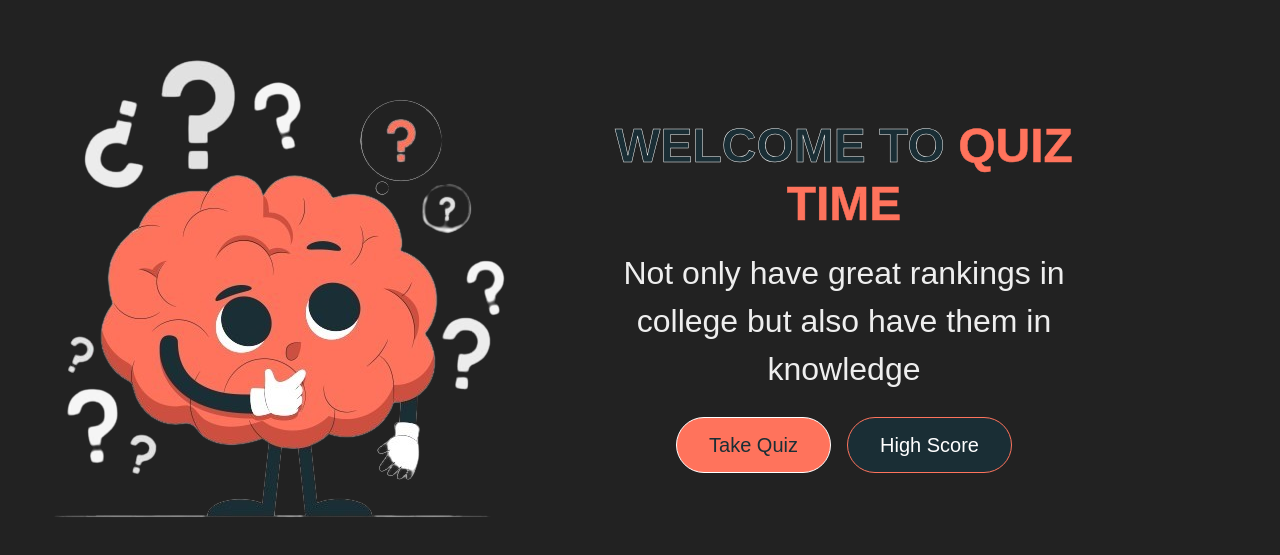
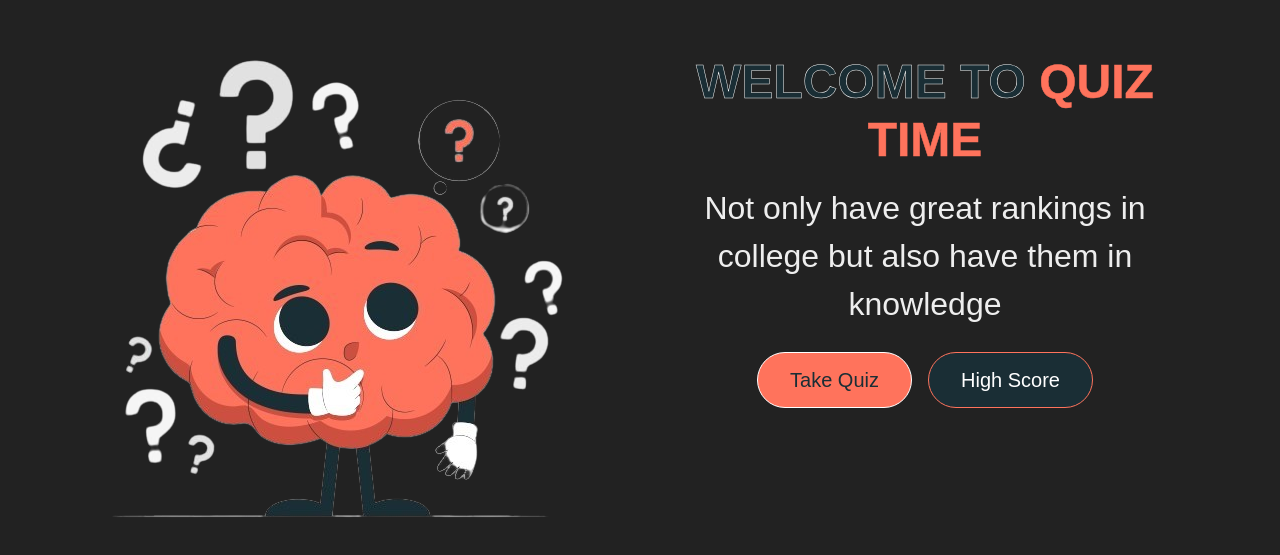
Before and after one commit to sannya07/SanyaDon, a plain HTML site: page index.html in a window 1280 px wide. Shown: the part 113-668 px from the top of the page. Drawn offline with nearby package versions, Linux system fonts and the light colour scheme.

Commit message:
Update index.html

```diff
--- a/index.html
+++ b/index.html
@@ -1,67 +1,41 @@
 <!DOCTYPE html>
 <html lang="en">
+
 <head>
     <meta charset="UTF-8">
     <meta name="viewport" content="width=device-width, initial-scale=1.0">
     <title>Quiz App</title>
-    <link href="https://cdn.jsdelivr.net/npm/bootstrap@5.0.2/dist/css/bootstrap.min.css" rel="stylesheet" integrity="sha384-EVSTQN3/azprG1Anm3QDgpJLIm9Nao0Yz1ztcQTwFspd3yD65VohhpuuCOmLASjC" crossorigin="anonymous">
+    <link href="https://cdn.jsdelivr.net/npm/bootstrap@5.0.2/dist/css/bootstrap.min.css" rel="stylesheet"
+        integrity="sha384-EVSTQN3/azprG1Anm3QDgpJLIm9Nao0Yz1ztcQTwFspd3yD65VohhpuuCOmLASjC" crossorigin="anonymous">
     <link rel="stylesheet" href="style.css">
 
 </head>
+
 <body>
-    <!-- <nav class="navbar navbar-expand-lg navbar-dark">
-        <div class="container">
-            <a class="navbar-brand" href="#">Quiz Time</a>
-            <button class="navbar-toggler" type="button" data-bs-toggle="collapse" data-bs-target="#navbarSupportedContent" aria-controls="navbarSupportedContent" aria-expanded="false" aria-label="Toggle navigation">
-                <span class="navbar-toggler-icon"></span>
-            </button>
-            <div class="collapse navbar-collapse" id="navbarSupportedContent">
-                <ul class="navbar-nav me-auto mb-2 mb-lg-0">
-                    <li class="nav-item">
-                        <a class="nav-link active" aria-current="page" href="index.html">Home</a>
-                    </li>
-                    <li class="nav-item">
-                        <a class="nav-link" href="quiz.html">Take Quiz</a>
-                    </li>
-                    <li class="nav-item">
-                        <a class="nav-link" href="#">Leaderboard</a>
-                    </li>
-                    <li class="nav-item dropdown">
-                        <a class="nav-link dropdown-toggle" href="#" id="navbarDropdown" role="button" data-bs-toggle="dropdown" aria-expanded="false">
-                            Other
-                        </a>
-                        <ul class="dropdown-menu" aria-labelledby="navbarDropdown">
-                            <li><a class="dropdown-item" href="#">Blog</a></li>
-                            <li><a class="dropdown-item" href="#">About</a></li>
-                            <li><hr class="dropdown-divider"></li>
-                            <li><a class="dropdown-item" href="#">Downloads</a></li>
-                        </ul>
-                    </li>
-                </ul>
-                <form class="d-flex gap-2">
-                    <a href="#" class="btn btn-primary ms-2" style="background-color: #FF735C; border-color: #FF735C;">Login</a>
-                    <a href="#" class="btn btn-primary ms-2 " style="background-color: #1A2E35; border-color: #FF735C;" >Sign Up</a>
-                </form>
+    <div class="container d-flex gap-5 justify-content-center align-items-center vh-100">
+        <div class="row">
+            <div class="col-sm">
+                <img src="orangebrain-removebg-preview.png" alt="">
             </div>
-        </div>
-    </nav> -->
-    <div class="container d-flex gap-5 justify-content-center align-items-center vh-100 row ">
-        <div class="col-sm">
-
-            <img src="orangebrain-removebg-preview.png" alt="" >
-        </div>
-        <div id="home" class="col-sm">
-            <h1 class="display-5 fw-bold my-3 glow-text">WELCOME TO<span style="color :#FF735C; -webkit-text-stroke: 0.5px #FF735C ; ">&nbsp;QUIZ TIME</span></h1>
-            <p class="fs-2">Not only have great rankings in college but also have them in knowledge</p>
-            <div class="d-flex justify-content-center px-4 gap-3">
-                <a class="btn btn-primary" style="background-color: #FF735C; border-color: white; color: #1A2E35;" href="quiz.html">Take Quiz</a>
-                <a class="btn btn-success" style="background-color: #1A2E35; border-color: #FF735C;" href="/highscores.html">High Score</a>
+            <div id="home" class="col-sm">
+                <h1 class="display-5 fw-bold my-3 glow-text">WELCOME TO<span
+                        style="color :#FF735C; -webkit-text-stroke: 0.5px #FF735C ; ">&nbsp;QUIZ TIME</span></h1>
+                <p class="fs-2">Not only have great rankings in college but also have them in knowledge</p>
+                <div class="d-flex justify-content-center px-4 gap-3">
+                    <a class="btn btn-primary" style="background-color: #FF735C; border-color: white; color: #1A2E35;"
+                        href="quiz.html">Take Quiz</a>
+                    <a class="btn btn-success" style="background-color: #1A2E35; border-color: #FF735C;"
+                        href="/highscores.html">High Score</a>
+                </div>
             </div>
         </div>
     </div>
 
 
 
-    <script src="https://cdn.jsdelivr.net/npm/bootstrap@5.0.2/dist/js/bootstrap.bundle.min.js" integrity="sha384-MrcW6ZMFYlzcLA8Nl+NtUVF0sA7MsXsP1UyJoMp4YLEuNSfAP+JcXn/tWtIaxVXM" crossorigin="anonymous"></script>
+    <script src="https://cdn.jsdelivr.net/npm/bootstrap@5.0.2/dist/js/bootstrap.bundle.min.js"
+        integrity="sha384-MrcW6ZMFYlzcLA8Nl+NtUVF0sA7MsXsP1UyJoMp4YLEuNSfAP+JcXn/tWtIaxVXM"
+        crossorigin="anonymous"></script>
 </body>
+
 </html>
```
